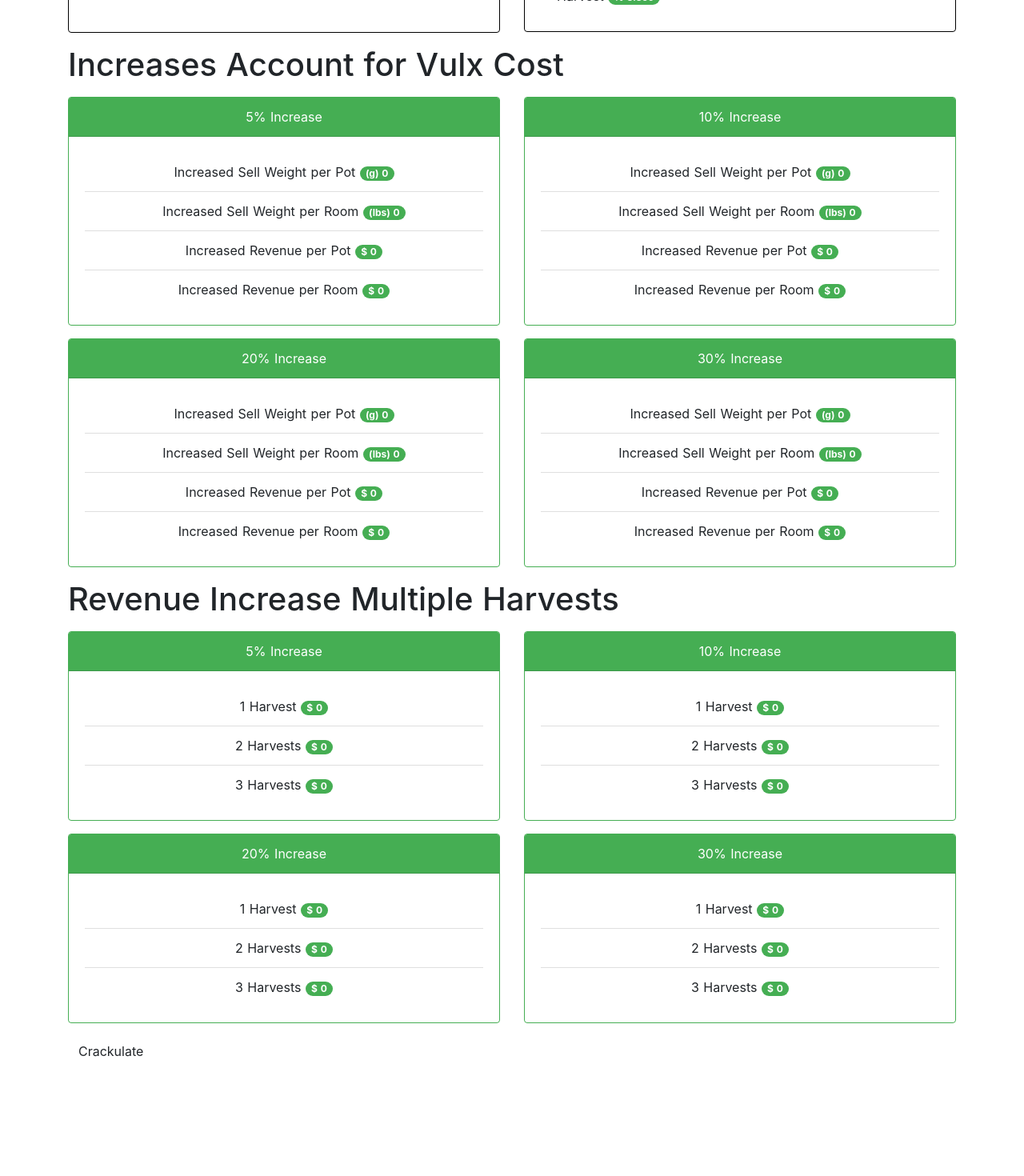
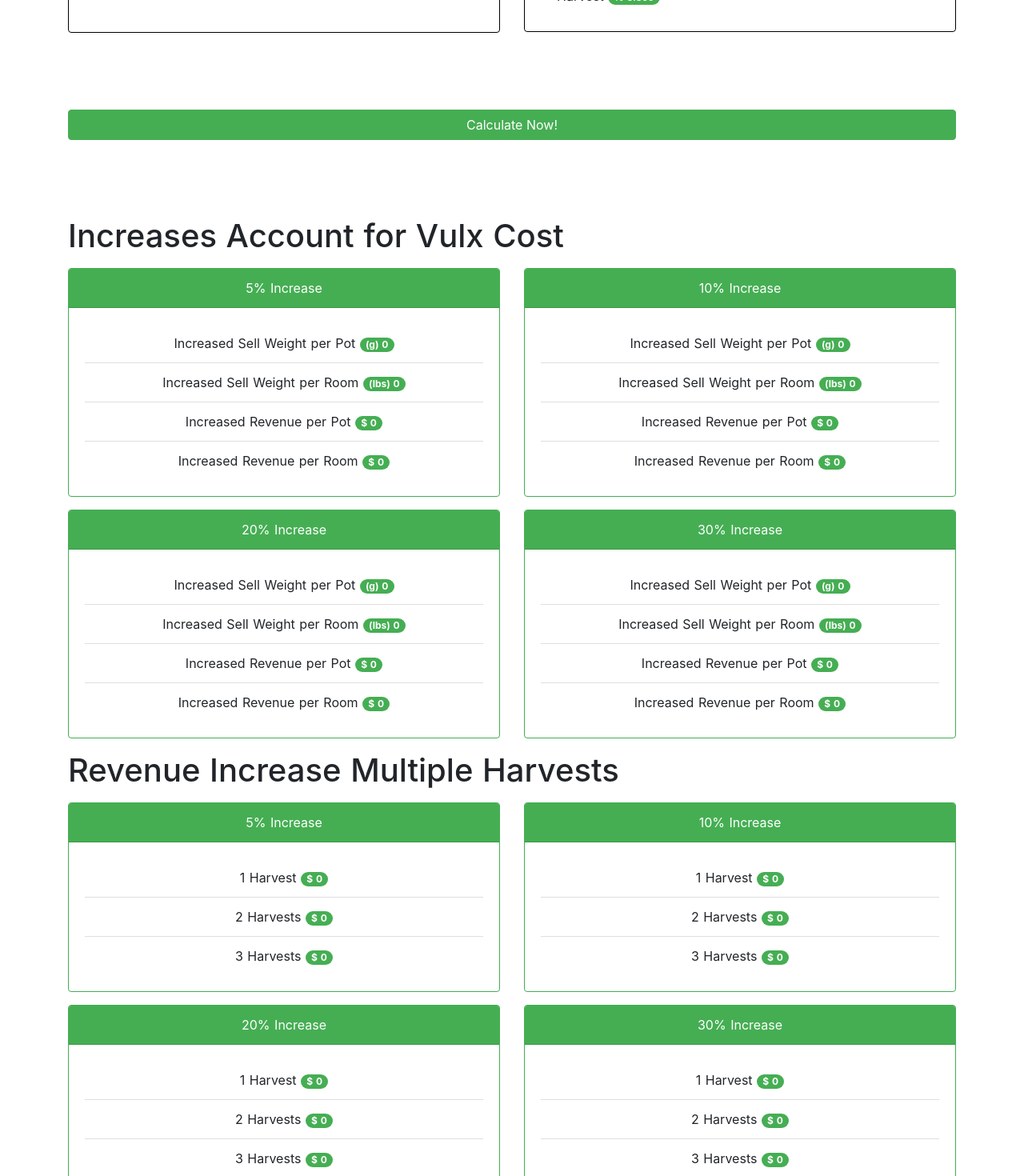
Before and after one commit to spiralvisum/7omServo, a Nuxt app: page /vulxform in a window 1280 px wide. Shown: the part 440-1910 px from the top of the page at 80% size. Before the commit the page ends 1789 px from the top, so only its background shows below. Built offline with nearby package versions, Linux system fonts and the light colour scheme.

Commit message:
fucking button

```diff
--- a/pages/vulxform/index.vue
+++ b/pages/vulxform/index.vue
@@ -52,6 +52,9 @@
           </b-card>
         </b-col>
       </b-row>
+      <b-btn block variant="primary" class="calculator-button my-5" @click="getResult">
+        Calculate Now!
+      </b-btn>
       <h1 class="my-2">
         Increases Account for Vulx Cost
       </h1>
@@ -210,19 +213,16 @@
           </b-card>
         </b-col>
       </b-row>
-      <b-btn class="calculator-button" @click="getResult">
-        Crackulate
-      </b-btn>
     </b-container>
   </div>
 </template>
 
 <script>
 import Vue from 'vue'
-import { BootstrapVue, FormInputPlugin, LayoutPlugin, CardPlugin, InputGroupPlugin } from 'bootstrap-vue'
+import { BootstrapVue, FormInputPlugin, LayoutPlugin, CardPlugin, InputGroupPlugin, ButtonPlugin } from 'bootstrap-vue'
 import Servonav from '@/components/Servonav'
 
-Vue.use(BootstrapVue, FormInputPlugin, LayoutPlugin, CardPlugin, InputGroupPlugin)
+Vue.use(BootstrapVue, FormInputPlugin, LayoutPlugin, CardPlugin, InputGroupPlugin, ButtonPlugin)
 
 export default {
   components: {
```
